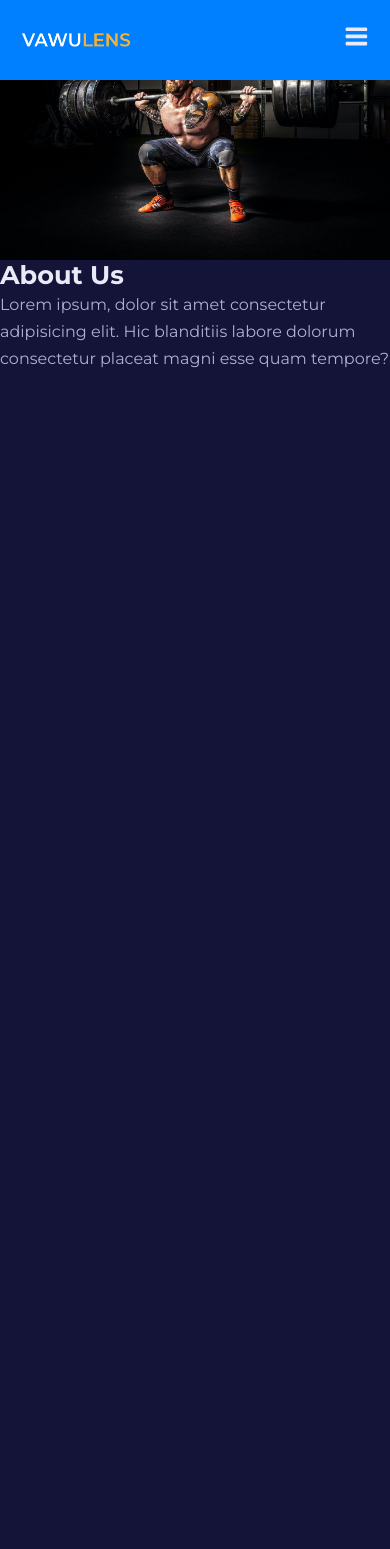
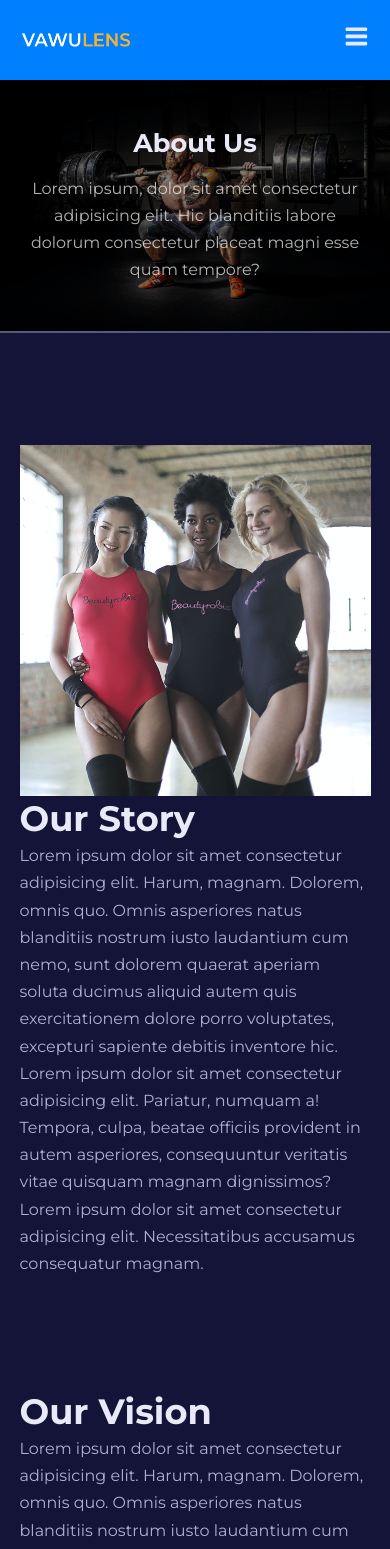
Before and after one commit to aniemmanuelrapoo/Fitness-website, a React (Create React App) app: page /about in a window 390 px wide. Shown: the top 1549 px of the page. Before the commit the page ends 844 px from the top, so only its background shows below. Built offline with nearby package versions, Linux system fonts and the light colour scheme.

Commit message:
done with about page jsx

```diff
--- a/src/App.jsx
+++ b/src/App.jsx
@@ -1,4 +1,5 @@
 import { BrowserRouter, Routes, Route } from "react-router-dom"
+import Footer from "./components/Footer"
 import Navbar from "./components/Navbar"
 import About from "./pages/about/About"
 import Contact from "./pages/contact/Contact"
@@ -21,6 +22,7 @@ const App = () => {
         <Route path="contact" element={<Contact/>}/>
         <Route path="*" element={<NotFound/>}/>
       </Routes>
+      <Footer />
     </BrowserRouter>
   )
 }
--- a/src/index.css
+++ b/src/index.css
@@ -171,6 +171,49 @@ section{
 }
 
 
+
+.header{
+  margin-top: 5rem;
+  height: 20rem;
+  overflow: hidden;
+  border-bottom: 2px solid var(--color-gray-400);
+}
+
+.header__container{
+  width: 100%;
+  height: 100%;
+  position: relative;
+  display: grid;
+  place-items: center;
+  background: black;
+}
+
+.header__container-bg{
+  position: absolute;
+  width: 100%;
+}
+
+.header__container-bg img{
+  opacity: 0.5;
+}
+
+.header__content{
+  position: relative;
+  width: 44%;
+  margin: 0 auto;
+  text-align: center;
+  color: var(--color-gray-100);
+}
+
+.header__content h2{
+  margin-bottom: 1rem;
+}
+
+.header__content p{
+  color: rgba(255, 255, 255, 0.7);
+}
+
+
 /* MEDIA QUERIES (medium screen) */
 @media screen and (max-width: 1024px) {
   .container{
@@ -184,6 +227,11 @@ section{
   h2{
     font-size: 1.6rem;
   }
+
+  .header__content{
+    width: 76%;
+
+  }
 }
 
 
@@ -193,4 +241,21 @@ section{
     font-size: 2.2rem;
     line-height: 1.3;
   }
+
+  section{
+    margin-top: 7rem;
+  }
+
+  .header{
+    height: fit-content;
+  }
+
+  .header__content{
+    width: var(--container-width-md);
+    padding: 3rem 0;
+  }
+
+  .header__content p{
+    font-size: 0.85;
+  }
 }
--- a/src/pages/about/About.jsx
+++ b/src/pages/about/About.jsx
@@ -1,7 +1,9 @@
 import Header from '../../components/Header'
 import HeaderImage from '../../images/header_bg_1.jpg'
+import StoryImage from '../../images/about1.jpg'
+import VisionImage from '../../images/about2.jpg'
+import MissionImage from '../../images/about3.jpg'
 import './about.css'
-
 
 const About = () => {
   return (
@@ -9,6 +11,53 @@ const About = () => {
       <Header title="About Us" image={HeaderImage}>
         Lorem ipsum, dolor sit amet consectetur adipisicing elit. Hic blanditiis labore dolorum consectetur placeat magni esse quam tempore?
       </Header>
+
+      <section className="about__story">
+        <div className="container about__story-container">
+          <div className="about__section-image">
+            <img src={StoryImage} alt="Our Story Img" />
+          </div>
+          <div className="about__section-content">
+            <h1>Our Story</h1>
+            <p>Lorem ipsum dolor sit amet consectetur adipisicing elit. Harum, magnam. Dolorem, omnis quo. Omnis asperiores natus blanditiis nostrum iusto laudantium cum nemo, sunt dolorem quaerat aperiam soluta ducimus aliquid autem quis exercitationem dolore porro voluptates, excepturi sapiente debitis inventore hic.</p>
+
+            <p>Lorem ipsum dolor sit amet consectetur adipisicing elit. Pariatur, numquam a! Tempora, culpa, beatae officiis provident in autem asperiores, consequuntur veritatis vitae quisquam magnam dignissimos?</p>
+
+            <p>Lorem ipsum dolor sit amet consectetur adipisicing elit. Necessitatibus accusamus consequatur magnam.</p>
+          </div>
+        </div>
+      </section>
+
+      <section className="about__vision">
+        <div className="container about__vision-container">
+          <div className="about__section-content">
+            <h1>Our Vision</h1>
+            <p>Lorem ipsum dolor sit amet consectetur adipisicing elit. Harum, magnam. Dolorem, omnis quo. Omnis asperiores natus blanditiis nostrum iusto laudantium cum nemo, sunt dolorem quaerat aperiam soluta ducimus aliquid autem quis exercitationem dolore porro voluptates, excepturi sapiente debitis inventore hic.</p>
+
+            <p>Lorem ipsum dolor sit amet consectetur adipisicing elit. Pariatur, numquam a! Tempora, culpa, beatae officiis provident in autem asperiores, consequuntur veritatis vitae quisquam magnam dignissimos?</p>
+          </div>
+
+          <div className="about__section-image">
+            <img src={VisionImage} alt="Our vision Img" />
+          </div>
+        </div>
+      </section>
+
+      <section className="about__mission">
+        <div className="container about__mission-container">
+          <div className="about__section-image">
+            <img src={MissionImage} alt="Our mission Img" />
+          </div>
+          <div className="about__section-content">
+            <h1>Our Mission</h1>
+            <p>Lorem ipsum dolor sit amet consectetur adipisicing elit. Harum, magnam. Dolorem, omnis quo. Omnis asperiores natus blanditiis nostrum iusto laudantium cum nemo, sunt dolorem quaerat aperiam soluta ducimus aliquid autem quis exercitationem dolore porro voluptates, excepturi sapiente debitis inventore hic.</p>
+
+            <p>Lorem ipsum dolor sit amet consectetur adipisicing elit. Pariatur, numquam a! Tempora, culpa, beatae officiis provident in autem asperiores, consequuntur veritatis vitae quisquam magnam dignissimos?</p>
+
+            <p>Lorem ipsum dolor sit amet consectetur adipisicing elit. Necessitatibus accusamus consequatur magnam.</p>
+          </div>
+        </div>
+      </section>
     </>
   )
 }
--- a/src/pages/home/Home.jsx
+++ b/src/pages/home/Home.jsx
@@ -1,5 +1,4 @@
 import FAQs from '../../components/FAQs'
-import Footer from '../../components/Footer'
 import MainHeader from '../../components/MainHeader'
 import Programs from '../../components/Programs'
 import Testimonials from '../../components/Testimonials'
@@ -14,7 +13,6 @@ const Home = () => {
       <Values />
       <FAQs />
       <Testimonials />
-      <Footer />
     </>
   )
 }
```
